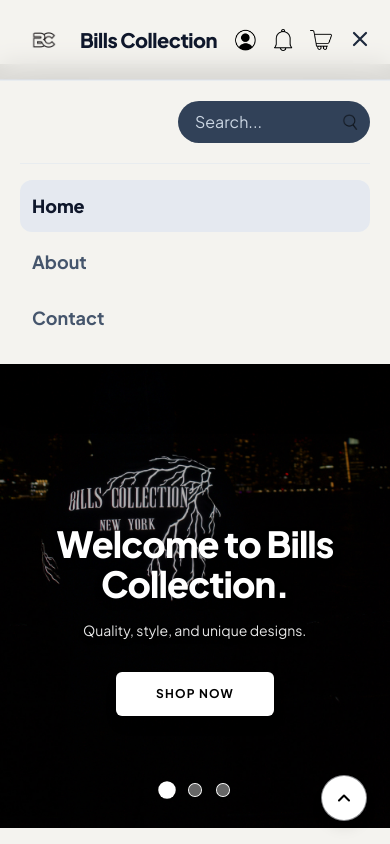
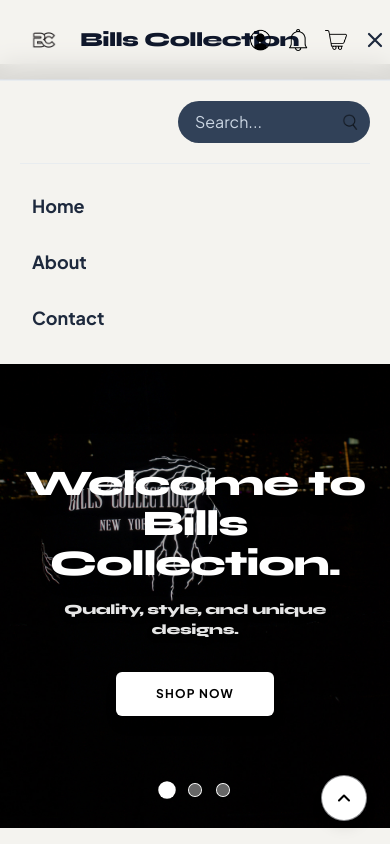
Before and after one commit to zammun/BillsCollection, a React (Vite) app: page / in a window 390 px wide. Both pictures are taken after a click on the button 361 px from the left and 39 px from the top of the page. Shown: the top 844 px of the page. Built offline with nearby package versions, Linux system fonts and the light colour scheme; no server answers; the database is empty.

Commit message:
mobile fix

```diff
--- a/index.html
+++ b/index.html
@@ -5,9 +5,12 @@
     <link rel="icon" type="image/png" href="/tab.png" />
     <meta name="viewport" content="width=device-width, initial-scale=1.0" />
     <title>Bills Collection</title>
+
+    <!-- Google Fonts Import: Syne (Headings) + Plus Jakarta Sans (Body) -->
     <link rel="preconnect" href="https://fonts.googleapis.com">
     <link rel="preconnect" href="https://fonts.gstatic.com" crossorigin>
-    <link href="https://fonts.googleapis.com/css2?family=Plus+Jakarta+Sans:ital,wght@0,300..800;1,300..800&display=swap" rel="stylesheet">
+    <link href="https://fonts.googleapis.com/css2?family=Plus+Jakarta+Sans:wght@400;500;600;700&family=Syne:wght@700;800&display=swap" rel="stylesheet">
+
     <script src="https://accounts.google.com/gsi/client" async defer></script>
     <script type="text/javascript" src="https://appleid.cdn-apple.com/appleauth/static/jsapi/appleid/1/en_US/appleid.auth.js"></script>
   </head>
--- a/src/components/Navbar.tsx
+++ b/src/components/Navbar.tsx
@@ -162,10 +162,10 @@
               alt="Logo"
               className="w-14 h-14 md:w-[70px] md:h-[70px] shrink-0"
           />
-          <div className="text-xl md:text-3xl font-extrabold tracking-tight text-slate-900">Bills Collection</div>
+          <div className="text-xl md:text-3xl font-extrabold tracking-tight text-slate-900 font-heading">Bills Collection</div>
         </Link>
 
-        {/* Global Navigation links with Active Highlighting */}
+        {/* Global Navigation links */}
         <nav className="hidden lg:flex items-center gap-8 text-lg font-semibold">
           <NavLink
             to="/"
@@ -208,16 +208,17 @@
             setIsNotificationOpen={setNotificationOpen}
           />
 
+          {/* Centered Burger Button */}
           <button
             onClick={() => { setMobileMenuOpen(!mobileMenuOpen); setCartOpen(false); setUserMenuOpen(false); setNotificationOpen(false); }}
-            className="focus:outline-none md:hidden flex items-center justify-center shrink-0 cursor-pointer text-slate-800"
+            className="focus:outline-none md:hidden flex items-center justify-center shrink-0 cursor-pointer text-slate-800 h-6 w-6"
             aria-label="Toggle navigation menu"
           >
-            <svg xmlns="http://www.w3.org/2000/svg" width="26" height="26" fill="none" stroke="currentColor" strokeWidth="2.2" strokeLinecap="round" strokeLinejoin="round">
+            <svg xmlns="http://www.w3.org/2000/svg" width="24" height="24" viewBox="0 0 24 24" fill="none" stroke="currentColor" strokeWidth="2.2" strokeLinecap="round" strokeLinejoin="round">
               {mobileMenuOpen ? (
                 <path d="M18 6 6 18M6 6l12 12" />
               ) : (
-                <path d="M4 12h16M4 6h16M4 18h16" />
+                <path d="M4 6h16M4 12h16M4 18h16" />
               )}
             </svg>
           </button>
@@ -232,29 +233,28 @@
           <div className="w-full">
             <SearchBar onSearch={() => setMobileMenuOpen(false)} />
           </div>
-          <div className="flex flex-col gap-1 font-bold text-lg pt-4 border-t border-slate-200/60 text-slate-800">
-            <NavLink
+          <div className="flex flex-col gap-1 font-bold text-lg pt-4 border-t border-slate-200/60">
+            <Link
               to="/"
-              end
               onClick={() => setMobileMenuOpen(false)}
-              className={({ isActive }) => `py-3 px-3 rounded-xl transition-colors ${isActive ? 'text-slate-900 bg-slate-200/80 font-extrabold' : 'text-slate-600 hover:text-slate-900 hover:bg-slate-200/50'}`}
+              className="py-3 px-3 text-slate-800 hover:text-slate-900 transition-colors"
             >
               Home
-            </NavLink>
-            <NavLink
+            </Link>
+            <Link
               to="/about"
               onClick={() => setMobileMenuOpen(false)}
-              className={({ isActive }) => `py-3 px-3 rounded-xl transition-colors ${isActive ? 'text-slate-900 bg-slate-200/80 font-extrabold' : 'text-slate-600 hover:text-slate-900 hover:bg-slate-200/50'}`}
+              className="py-3 px-3 text-slate-800 hover:text-slate-900 transition-colors"
             >
               About
-            </NavLink>
-            <NavLink
+            </Link>
+            <Link
               to="/contact"
               onClick={() => setMobileMenuOpen(false)}
-              className={({ isActive }) => `py-3 px-3 rounded-xl transition-colors ${isActive ? 'text-slate-900 bg-slate-200/80 font-extrabold' : 'text-slate-600 hover:text-slate-900 hover:bg-slate-200/50'}`}
+              className="py-3 px-3 text-slate-800 hover:text-slate-900 transition-colors"
             >
               Contact
-            </NavLink>
+            </Link>
           </div>
         </div>
       )}
--- a/src/components/Slider.tsx
+++ b/src/components/Slider.tsx
@@ -94,15 +94,15 @@
               {/* Positioned text blocks down on mobile, centered on desktop */}
               <div className='absolute w-full px-6 text-center z-10 max-w-3xl flex flex-col items-center bottom-28 md:bottom-auto md:top-1/2 md:-translate-y-1/2'>
 
-                {/* 1. Title swapped to the top */}
-                <h1 className={`text-4xl lg:text-6xl font-extrabold text-white mb-4 drop-shadow-lg transition-all duration-700 ease-out transform tracking-tight will-change-transform
+                {/* 1. Title with Heavy Heading Font & Ultra-Bold Tracking */}
+                <h1 className={`text-4xl lg:text-6xl font-heading font-extrabold text-white mb-4 drop-shadow-xl transition-all duration-700 ease-out transform tracking-tighter will-change-transform
                   ${isActive ? "opacity-100 translate-y-0 scale-100" : "opacity-0 translate-y-16 scale-95"}`}
                   style={{ transitionDelay: isActive ? '500ms' : '0ms' }}
                 >
                   {slide.title}
                 </h1>
 
-                {/* 2. Description moved below */}
+                {/* 2. Description */}
                 <h2 className={`text-sm md:text-lg lg:text-xl text-white/90 mb-8 max-w-lg drop-shadow-md transition-all duration-700 ease-out transform will-change-transform
                   ${isActive ? "opacity-100 translate-y-0" : "opacity-0 -translate-y-12"}`}
                   style={{ transitionDelay: isActive ? '650ms' : '0ms' }}
@@ -128,7 +128,7 @@
         })}
       </div>
 
-      {/* Navigation Arrows (Hidden completely on mobile, visible on medium+ screens) */}
+      {/* Navigation Arrows */}
       <div className="hidden md:block absolute top-1/2 left-8 cursor-pointer z-10 -translate-y-1/2" onClick={prevSlide}>
           <div className="bg-white/50 p-4 rounded-full hover:bg-white text-slate-900 transition-colors duration-300 shadow-sm">
               <svg xmlns="http://www.w3.org/2000/svg" className="w-6 h-6" viewBox="0 0 24 24" fill="none" stroke="currentColor" strokeWidth="2.5" strokeLinecap="round" strokeLinejoin="round">
--- a/src/index.css
+++ b/src/index.css
@@ -4,6 +4,13 @@
   font-family: 'Plus Jakarta Sans', -apple-system, BlinkMacSystemFont, "Segoe UI", Roboto, sans-serif;
   -webkit-font-smoothing: antialiased;
   -moz-osx-font-smoothing: grayscale;
+}
+
+/* Heavy streetwear/fashion display titles */
+h1, h2, h3, .font-heading, .brand-title {
+  font-family: 'Syne', sans-serif;
+  font-weight: 800;
+  letter-spacing: -0.03em;
 }
 
 /* Custom utility for hiding scrollbars */
```
